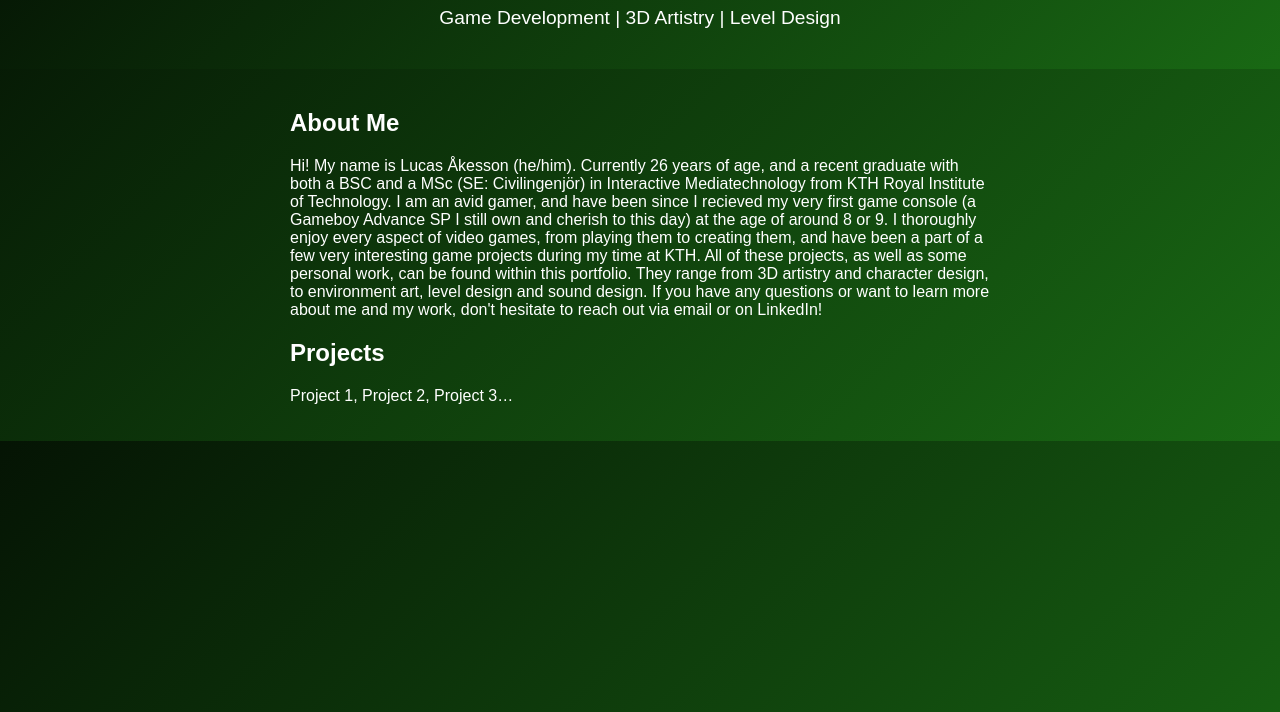
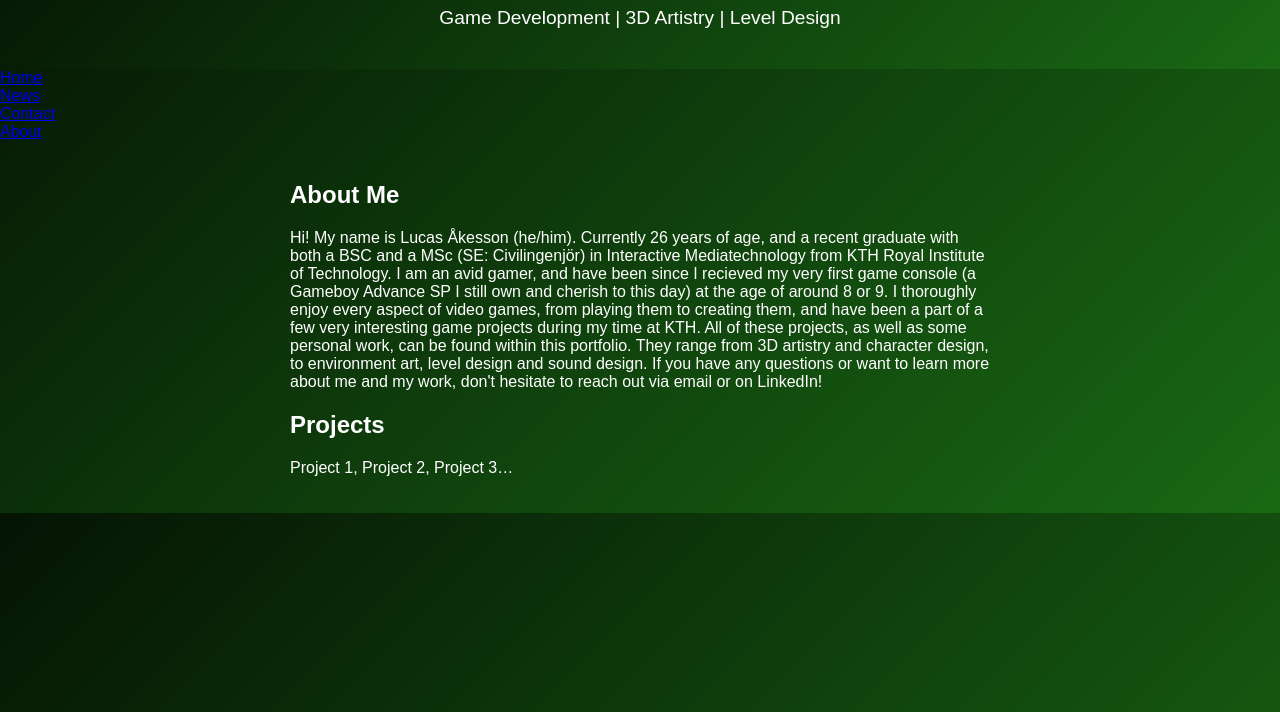
Before and after one commit to LukeTheDuke-afk/luketheduke-afk.github.io, a plain HTML site: page index.html in a window 1280 px wide. Shown: the part 88-800 px from the top of the page. Drawn offline with Linux system fonts and the light colour scheme.

Commit message:
Update index.html

```diff
--- a/index.html
+++ b/index.html
@@ -29,12 +29,19 @@
       font-size: 1.2rem;
     }
 
+
     /* Just for demo page content */
     .content {
       padding: 20px;
       max-width: 700px;
       margin: auto;
       color: #ffffff;
+    }
+
+    ul {
+      list-style-type: none;
+      margin: 0;
+      padding: 0;
     }
   </style>
 </head>
@@ -45,6 +52,14 @@
     <h1>Lucas Åkesson: Portfolio</h1>
     <p>Game Development | 3D Artistry | Level Design</p>
   </div>
+
+  <!-- Navigation Bar -->
+  <ul>
+    <li><a href="default.asp">Home</a></li>
+    <li><a href="news.asp">News</a></li>
+    <li><a href="contact.asp">Contact</a></li>
+    <li><a href="about.asp">About</a></li>
+  </ul>
 
   <!-- Page Content -->
   <div class="content">
```
